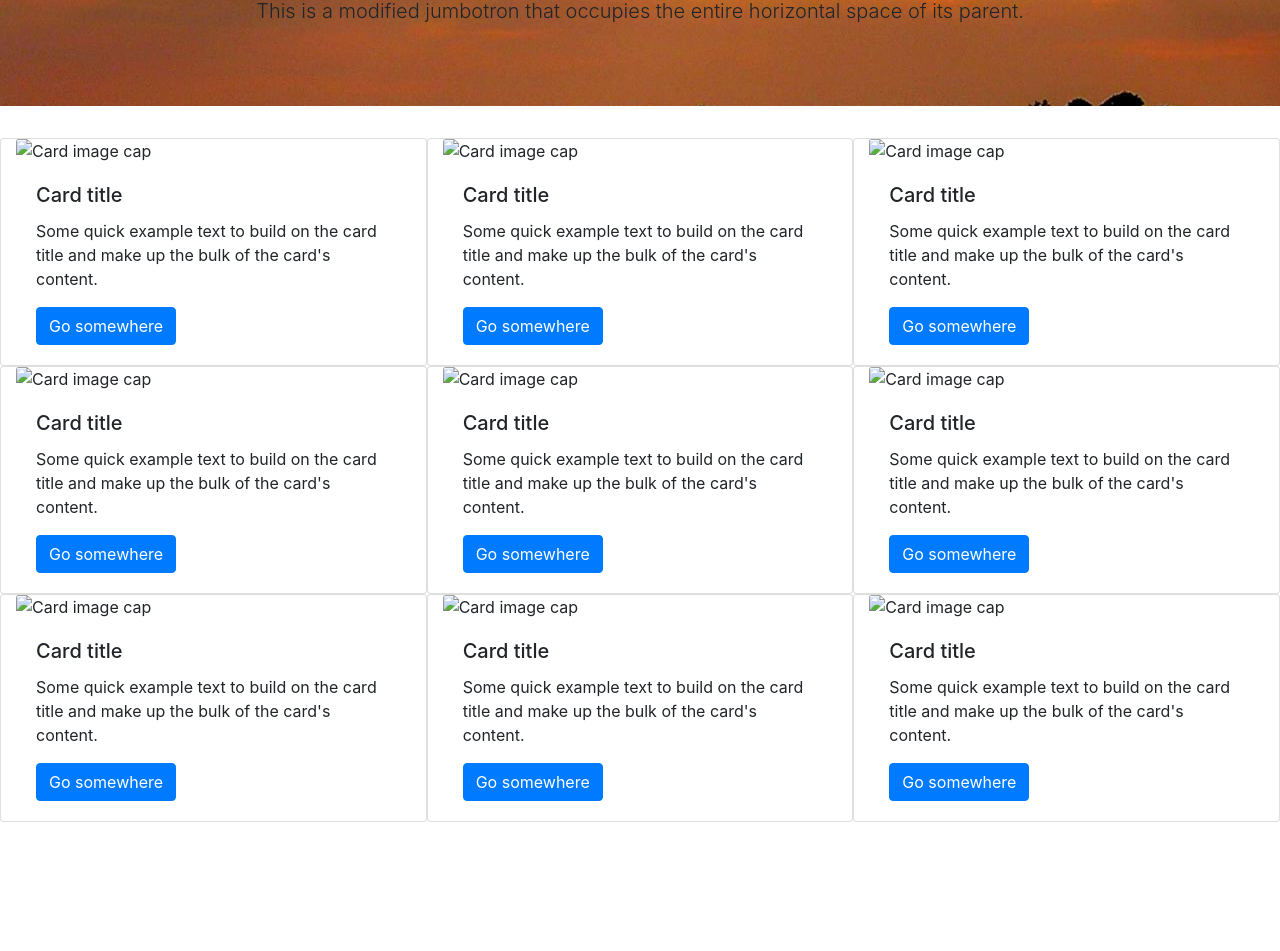
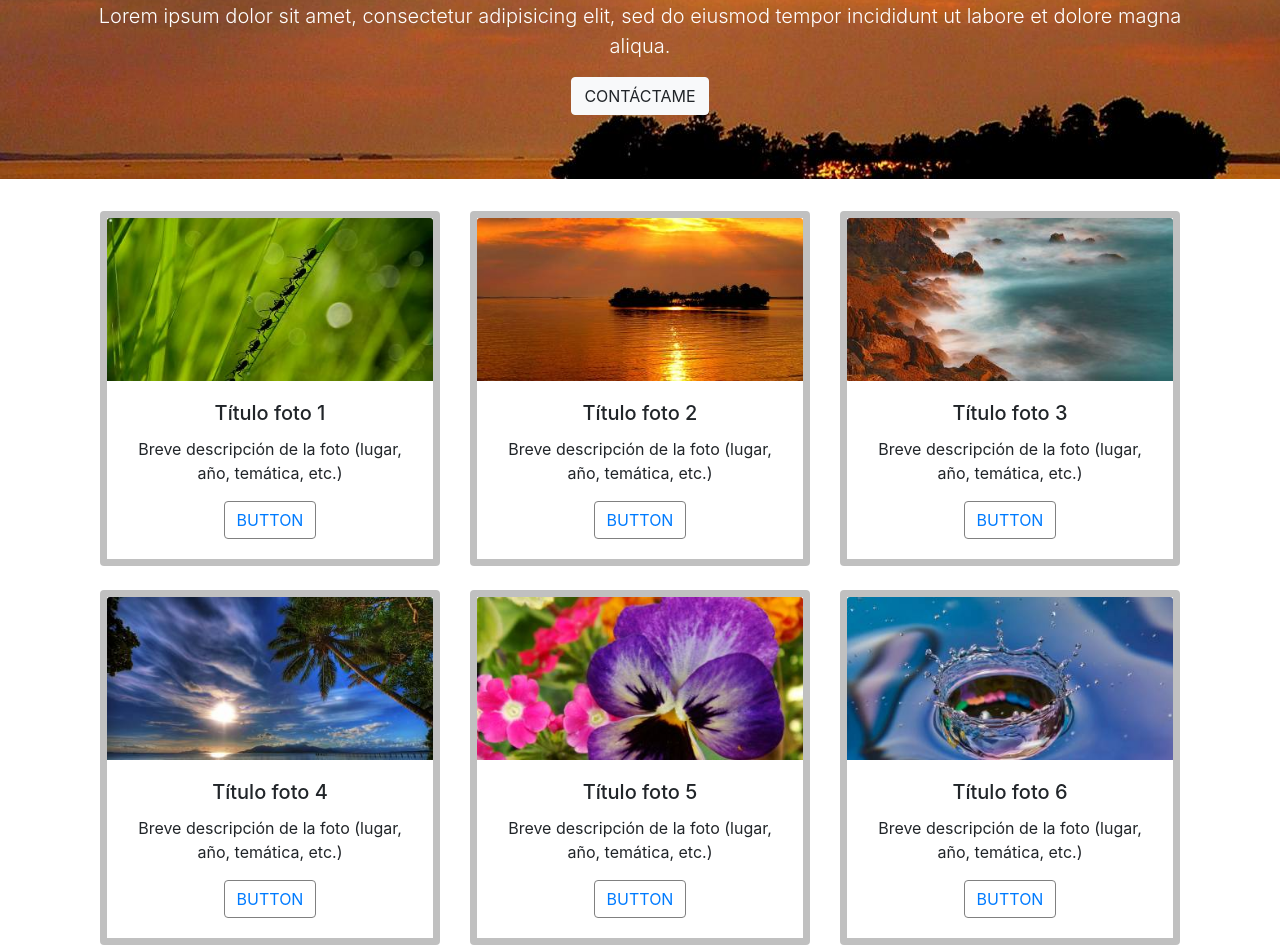
Before and after one commit to NatiSan/Experiencia-presencial-7, a plain HTML site: page index.html in a window 1280 px wide. Shown: the part 199-1150 px from the top of the page. Before the commit the page ends 1021 px from the top, so only its background shows below. Drawn offline with nearby package versions, Linux system fonts and the light colour scheme.

Commit message:
tercer commit

```diff
--- a/estilo.css
+++ b/estilo.css
@@ -3,5 +3,22 @@
 }
 .fondo-jumbotron{
 	background-image: url("images/bg2.jpg");
-	max-width:
+	color: white;
 }
+.container{padding: 10;
+
+}
+
+.border-card{
+	border: silver solid 7px;
+	padding: 0;
+}
+.logo{
+	width: 35px
+}
+.border-b{
+	border: grey solid 1px;
+}
+.letra-celeste{
+	color: #11b2db;
+}
--- a/index.html
+++ b/index.html
@@ -19,7 +19,8 @@
 	<script src="https://stackpath.bootstrapcdn.com/bootstrap/4.1.1/js/bootstrap.min.js" integrity="sha384-smHYKdLADwkXOn1EmN1qk/HfnUcbVRZyYmZ4qpPea6sjB/pTJ0euyQp0Mk8ck+5T" crossorigin="anonymous"></script>
 
 		<nav class="navbar navbar-expand-lg navbar-light bg-light">
-		<a class="navbar-brand" href="#">Navbar</a>
+			<a class="navbar-brand" href="#">
+				<img class="logo" src="images/logo.png"></a>
 				<button class="navbar-toggler" type="button" data-toggle="collapse" data-target="#navbarSupportedContent" aria-controls="navbarSupportedContent" aria-expanded="false" aria-label="Toggle navigation">
 					<span class="navbar-toggler-icon"></span>
 				</button>
@@ -27,104 +28,120 @@
 				<div class="collapse navbar-collapse letra" id="navbarSupportedContent"></div>
 				<ul class="nav justify-content-end">
 					<li class="nav-item">
-				<a class="nav-link active" href="#">Home</a>
+						<a class="nav-link active letra" href="#">Home</a>
 					</li>
 					<li class="nav-item">
-				<a class="nav-link" href="#">About</a>
+						<a class="nav-link letra" href="#">About</a>
 					</li>
 					<li class="nav-item">
-				<a class="nav-link" href="#">Contacto</a>
+						<a class="nav-link letra" href="#">Contacto</a>
 					</li>
 				</ul>
 			</nav>
 
 			<div class="jumbotron jumbotron-fluid fondo-jumbotron">
 				<div class="container text-center">
-			<h1 class="display-4">Fluid jumbotron</h1>
-			<p class="lead">This is a modified jumbotron that occupies the entire horizontal space of its parent.</p>
+					<h1 class="display-4">Álbum Fotográfico</h1>
+					<p class="lead">Lorem ipsum dolor sit amet, consectetur adipisicing elit, sed do eiusmod tempor incididunt ut labore et dolore magna aliqua.</p>
+
+					<button type="button" class="btn btn-light">CONTÁCTAME</button>
 				</div>
 			</div>
 
-
+			<div class="container">
 				<div class="container-fluid">
-		<div class="row">
-			<div class="card col-md-4">
-				<img class="card-img-top" src=".../100px180/" alt="Card image cap">
+					<div class="row card-deck">
+						<div class="card col-md-4 border-card text-center ">
+							<img class="card-img-top" src="images/1.jpg" alt="Card image cap">
 							<div class="card-body">
-					<h5 class="card-title">Card title</h5>
-					<p class="card-text">Some quick example text to build on the card title and make up the bulk of the card's content.</p>
-					<a href="#" class="btn btn-primary">Go somewhere</a>
+								<h5 class="card-title">Título foto 1</h5>
+								<p class="card-text">Breve descripción de la foto (lugar, año, temática, etc.)</p>
+								<a href="#" class="btn btn-ligth border-b">BUTTON</a>
 							</div>
 						</div>
-			<div class="card col-md-4">
-				<img class="card-img-top" src=".../100px180/" alt="Card image cap">
+						<div class="card col-md-4 border-card text-center ">
+							<img class="card-img-top" src="images/2.jpg" alt="Card image cap">
 							<div class="card-body">
-					<h5 class="card-title">Card title</h5>
-					<p class="card-text">Some quick example text to build on the card title and make up the bulk of the card's content.</p>
-					<a href="#" class="btn btn-primary">Go somewhere</a>
+								<h5 class="card-title">Título foto 2</h5>
+								<p class="card-text">Breve descripción de la foto (lugar, año, temática, etc.)</p>
+								<a href="#" class="btn btn-ligth border-b">BUTTON</a>
 							</div>
 						</div>
-			<div class="card col-md-4">
-				<img class="card-img-top" src=".../100px180/" alt="Card image cap">
+						<div class="card col-md-4 border-card text-center ">
+							<img class="card-img-top" src="images/3.jpg" alt="Card image cap">
 							<div class="card-body">
-					<h5 class="card-title">Card title</h5>
-					<p class="card-text">Some quick example text to build on the card title and make up the bulk of the card's content.</p>
-					<a href="#" class="btn btn-primary">Go somewhere</a>
+								<h5 class="card-title">Título foto 3</h5>
+								<p class="card-text">Breve descripción de la foto (lugar, año, temática, etc.)</p>
+								<a href="#" class="btn btn-ligth border-b">BUTTON</a>
 							</div>
 						</div>
 					</div>
 
-		<div class="row">
-			<div class="card col-md-4">
-				<img class="card-img-top" src=".../100px180/" alt="Card image cap">
+					<div class="row card-deck mt-4">
+						<div class="card col-md-4 border-card text-center ">
+							<img class="card-img-top" src="images/4.jpg" alt="Card image cap">
 							<div class="card-body">
-					<h5 class="card-title">Card title</h5>
-					<p class="card-text">Some quick example text to build on the card title and make up the bulk of the card's content.</p>
-					<a href="#" class="btn btn-primary">Go somewhere</a>
+								<h5 class="card-title">Título foto 4</h5>
+								<p class="card-text">Breve descripción de la foto (lugar, año, temática, etc.)</p>
+								<a href="#" class="btn btn-ligth border-b">BUTTON</a>
 							</div>
 						</div>
-			<div class="card col-md-4">
-				<img class="card-img-top" src=".../100px180/" alt="Card image cap">
+						<div class="card col-md-4 border-card text-center ">
+							<img class="card-img-top" src="images/5.jpg" alt="Card image cap">
 							<div class="card-body">
-					<h5 class="card-title">Card title</h5>
-					<p class="card-text">Some quick example text to build on the card title and make up the bulk of the card's content.</p>
-					<a href="#" class="btn btn-primary">Go somewhere</a>
+								<h5 class="card-title">Título foto 5</h5>
+								<p class="card-text">Breve descripción de la foto (lugar, año, temática, etc.)</p>
+								<a href="#" class="btn btn-ligth border-b">BUTTON</a>
 							</div>
 						</div>
-			<div class="card col-md-4">
-				<img class="card-img-top" src=".../100px180/" alt="Card image cap">
+						<div class="card col-md-4 border-card text-center ">
+							<img class="card-img-top" src="images/6.jpg" alt="Card image cap">
 							<div class="card-body">
-					<h5 class="card-title">Card title</h5>
-					<p class="card-text">Some quick example text to build on the card title and make up the bulk of the card's content.</p>
-					<a href="#" class="btn btn-primary">Go somewhere</a>
+								<h5 class="card-title">Título foto 6</h5>
+								<p class="card-text">Breve descripción de la foto (lugar, año, temática, etc.)</p>
+								<a href="#" class="btn btn-ligth border-b">BUTTON</a>
 							</div>
 						</div>
 					</div>
 
-		<div class="row">
-			<div class="card col-md-4">
-				<img class="card-img-top" src=".../100px180/" alt="Card image cap">
+					<div class="row card-deck mt-4 mb-4">
+						<div class="card col-md-4 border-card text-center ">
+							<img class="card-img-top" src="images/7.jpg" alt="Card image cap">
 							<div class="card-body">
-					<h5 class="card-title">Card title</h5>
-					<p class="card-text">Some quick example text to build on the card title and make up the bulk of the card's content.</p>
-					<a href="#" class="btn btn-primary">Go somewhere</a>
+								<h5 class="card-title">Título foto 7</h5>
+								<p class="card-text">Breve descripción de la foto (lugar, año, temática, etc.)</p>
+								<a href="#" class="btn btn-ligth border-b">BUTTON</a>
 							</div>
 						</div>
-			<div class="card col-md-4">
-				<img class="card-img-top" src=".../100px180/" alt="Card image cap">
+						<div class="card col-md-4 border-card text-center ">
+							<img class="card-img-top" src="images/8.jpg" alt="Card image cap">
 							<div class="card-body">
-					<h5 class="card-title">Card title</h5>
-					<p class="card-text">Some quick example text to build on the card title and make up the bulk of the card's content.</p>
-					<a href="#" class="btn btn-primary">Go somewhere</a>
+								<h5 class="card-title">Título foto 8</h5>
+								<p class="card-text">Breve descripción de la foto (lugar, año, temática, etc.)</p>
+								<a href="#" class="btn btn-ligth border-b">BUTTON</a>
 							</div>
 						</div>
-			<div class="card col-md-4">
-				<img class="card-img-top" src=".../100px180/" alt="Card image cap">
+						<div class="card col-md-4 border-card text-center ">
+							<img class="card-img-top" src="images/9.jpg" alt="Card image cap">
 							<div class="card-body">
-					<h5 class="card-title">Card title</h5>
-					<p class="card-text">Some quick example text to build on the card title and make up the bulk of the card's content.</p>
-					<a href="#" class="btn btn-primary">Go somewhere</a>
+								<h5 class="card-title">Título foto 9</h5>
+								<p class="card-text">Breve descripción de la foto (lugar, año, temática, etc.)</p>
+								<a href="#" class="btn btn-ligth border-b">BUTTON</a>
 							</div>
+						</div>
+					</div>
+				</div>
+			</div>
+
+			<div class="container text-center">
+				<div class="card">
+				   <div class="card-body">
+				    <blockquote class="blockquote mb-0">
+				      <img class="logo" src="images/logo.png"></a>
+				    </blockquote>
+				  	</div>
+					<div class="card-header">
+				    Mi albún fotográfico 2018 - Copyrigth © /Contáctame al <span class="letra-celeste">mailto: mimail@gmail.com</span>
 					</div>
 				</div>
 			</div>
```
Lines whose indentation alone changed are shown as unchanged.
